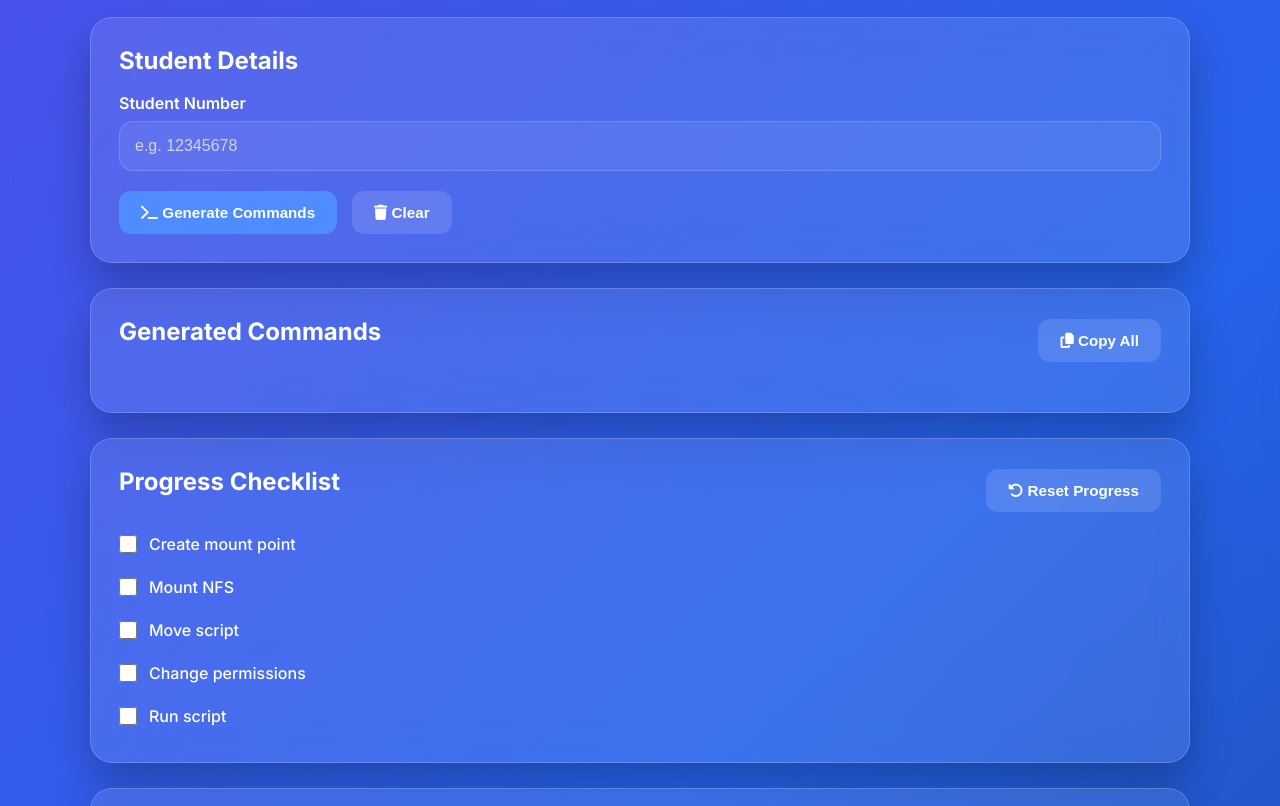
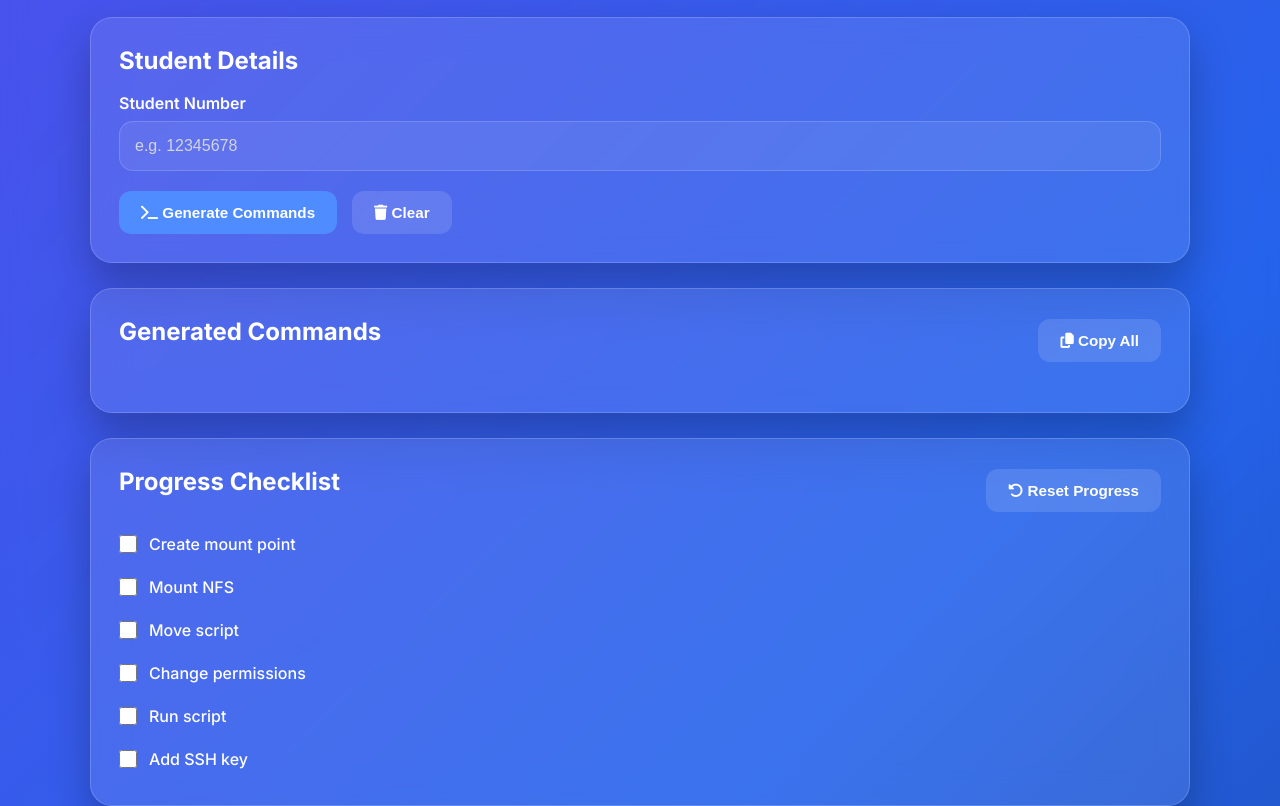
Before and after one commit to rmaswanganyi2006-pixel/nfs-mount, a plain HTML site: page index.html in a window 1280 px wide. Shown: the part 140-946 px from the top of the page. Drawn offline with Linux system fonts and the light colour scheme.

Commit message:
add new command "add ssh"

```diff
--- a/index.html
+++ b/index.html
@@ -146,6 +146,11 @@
                 Run script
             </label>
 
+            <label>
+                <input type="checkbox" id="step6">
+                Add SSH key
+            </label>
+
         </div>
 
     </section>
--- a/script.js
+++ b/script.js
@@ -182,7 +182,9 @@ function generateCommands() {
 
         "chmod 700 ~/nfs-home/cs-stow.sh",
 
-        "~/nfs-home/cs-stow.sh ~/nfs-home --backup"
+        "~/nfs-home/cs-stow.sh ~/nfs-home --backup",
+
+        "ssh-add ~/nfs-home/.ssh/id_rsa"
 
     ];
 
```
